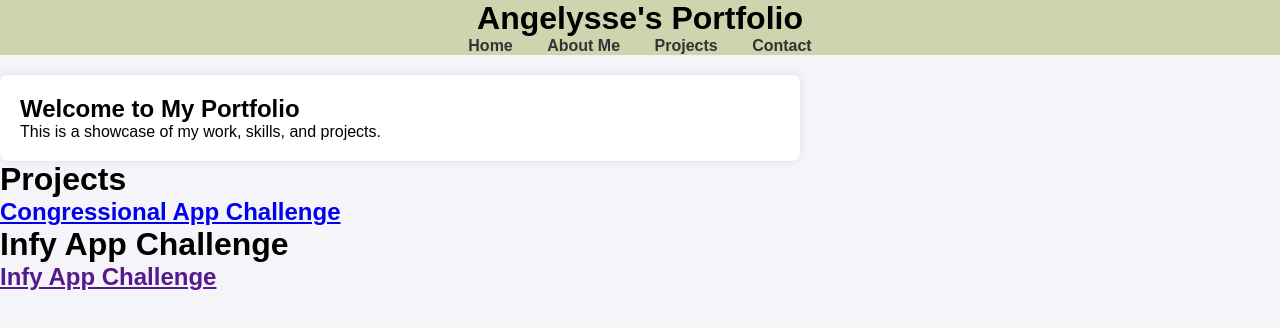
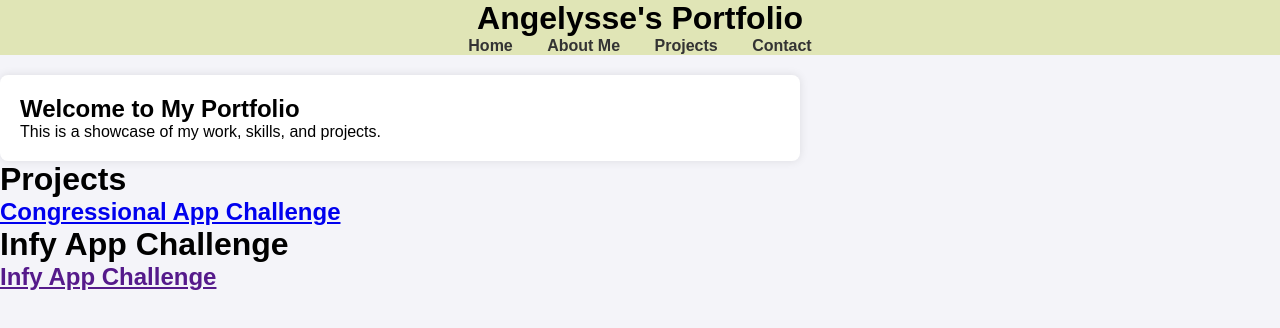
Before and after one commit to angelysseh/Portfolio, a plain HTML site: page index.html in a window 1280 px wide. Drawn offline with Linux system fonts and the light colour scheme; a script that the page names is missing.

Commit message:
Update stylesheet.css

```diff
--- a/stylesheet.css
+++ b/stylesheet.css
@@ -13,7 +13,7 @@ body {
 }
 
 header {
-  background-color: #CCD5AE;
+  background-color: #E0E5B6;
   text-align: center;
   padding: 10px, 0;
 }
```
